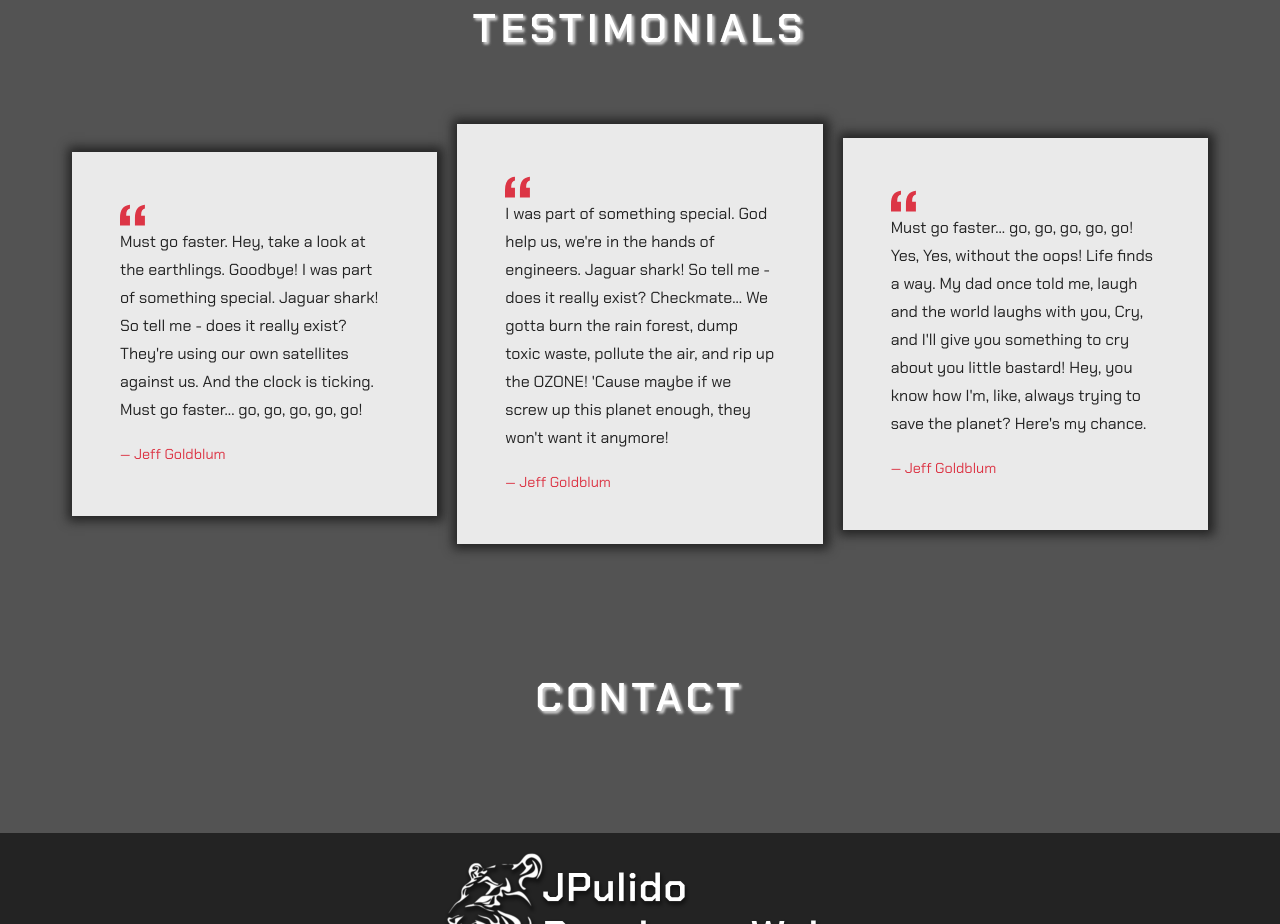
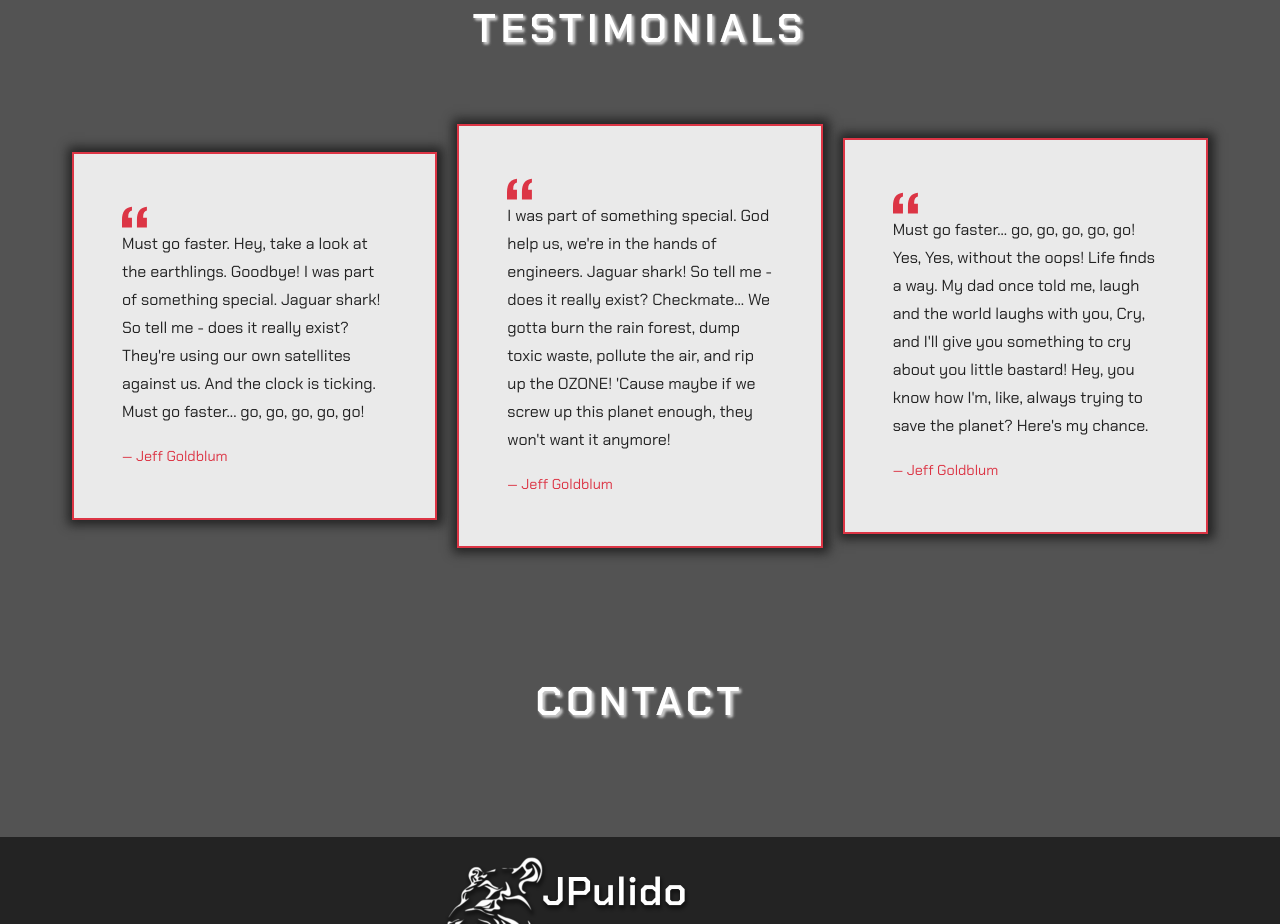
Before and after one commit to JeffersonPulido/PortfolioJP, a React (Vite) app: page / in a window 1280 px wide. Shown: the part 4560-5484 px from the top of the page. Built offline with nearby package versions, Linux system fonts and the light colour scheme.

Commit message:
Testimonials v1.3 Finished

```diff
--- a/src/components/testimonials/testimonials.css
+++ b/src/components/testimonials/testimonials.css
@@ -39,11 +39,14 @@
     line-height: 1.75;
     transition: all .5s ease;
     outline: none;
+    border: 2px solid var(--coloraccesorios);
+    transition: .5s ease-in-out;
 }
 
 .quotes-slide:hover {
     background-color: #f5f5f5;
     box-shadow: 1px 0px 10px 5px #ffffff;
+    border: 2px solid white;
 }
 
 blockquote {
```
